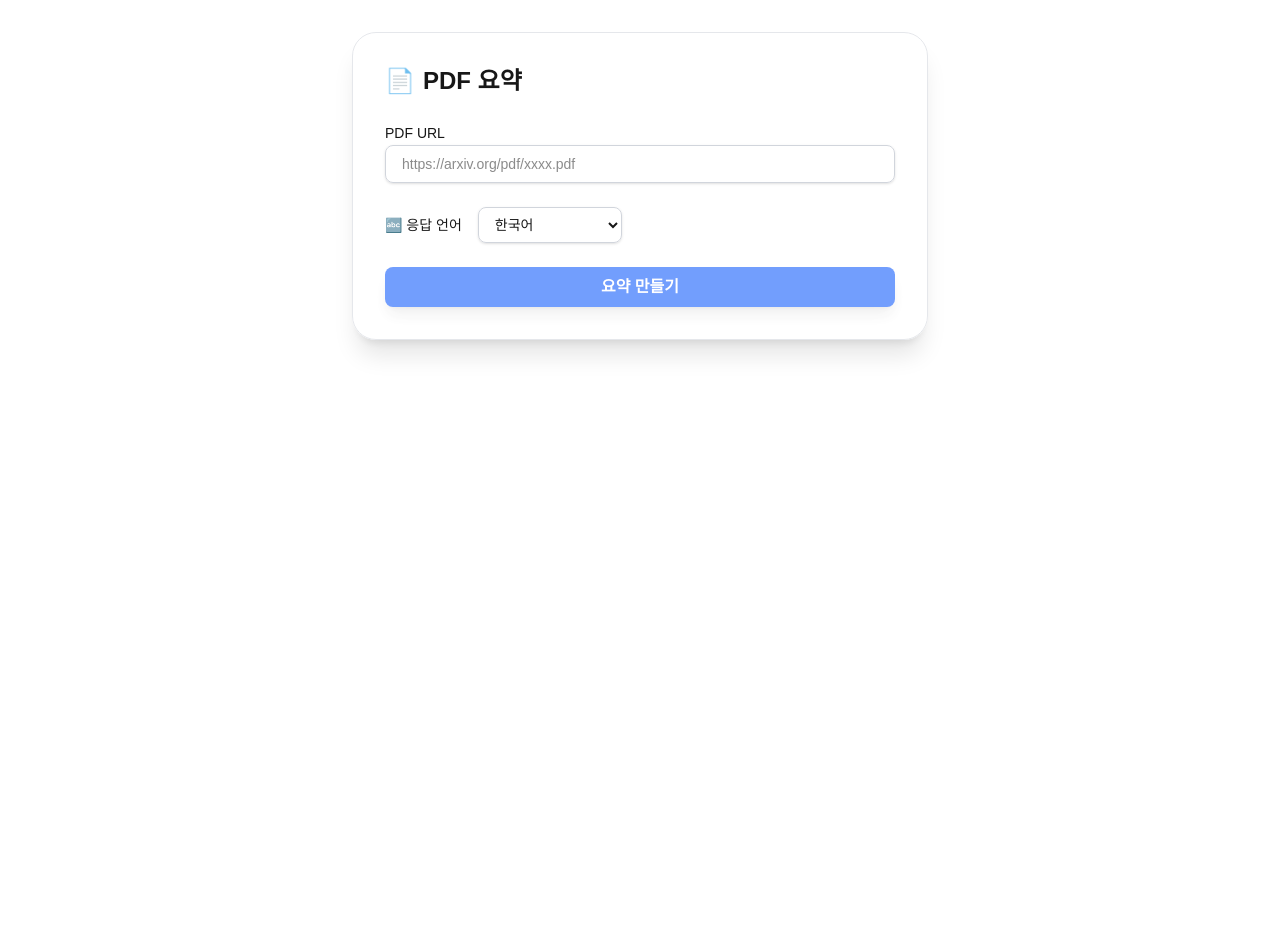
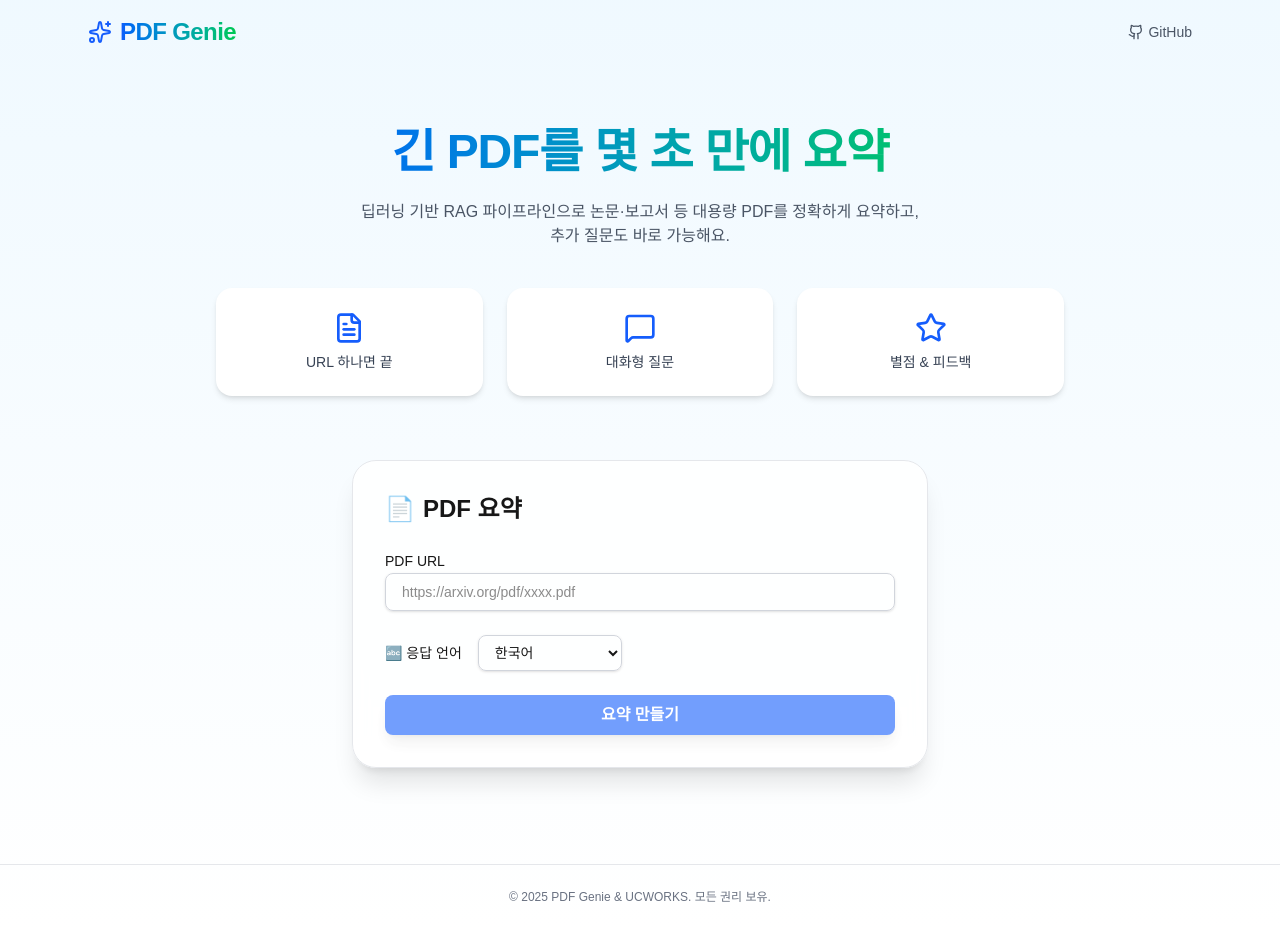
Before and after one commit to CODEHakR1234/ucware-llm-website, a Next.js app: page / in a window 1280 px wide. Before the commit the page ends 800 px from the top, so only its background shows below. Built offline with nearby package versions, Linux system fonts and the light colour scheme.

Commit message:
final upgrade ui

```diff
--- a/src/app/page.tsx
+++ b/src/app/page.tsx
@@ -1,9 +1,76 @@
+// src/app/page.tsx
+'use client'
+
+import {
+  FileText,
+  Sparkles,
+  MessageSquare,
+  Star,
+  Github,
+} from 'lucide-react'
 import PdfSummaryForm from '@/components/PdfSummaryForm'
 
-export default function UserHomePage() {
+export default function HomePage() {
   return (
-    <main className="mx-auto max-w-5xl p-8">
-      <PdfSummaryForm />
+    <main className="flex min-h-screen flex-col bg-gradient-to-b from-sky-50 to-white dark:from-neutral-900 dark:to-neutral-950">
+      {/* ── 헤더 ── */}
+      <header className="mx-auto flex w-full max-w-6xl items-center justify-between px-6 py-4">
+        <h1 className="flex items-center gap-2 text-2xl font-extrabold tracking-tight">
+          <Sparkles className="h-6 w-6 text-blue-600 dark:text-blue-400" />
+          <span className="bg-gradient-to-r from-blue-600 to-green-500 bg-clip-text text-transparent dark:from-blue-400 dark:to-green-400">
+            PDF Genie
+          </span>
+        </h1>
+        <a
+          href="https://github.com/CODEHakR1234/ucware-llm-website"
+          target="_blank"
+          className="flex items-center gap-1 text-sm text-gray-600 transition-colors hover:text-gray-900 dark:text-gray-400 dark:hover:text-gray-100"
+        >
+          <Github className="h-4 w-4" />
+          GitHub
+        </a>
+      </header>
+
+      {/* ── Hero 섹션 ── */}
+      <section className="mx-auto w-full max-w-4xl px-6 py-16 text-center">
+        <h2 className="mx-auto max-w-2xl bg-gradient-to-r from-blue-600 to-green-500 bg-clip-text text-4xl font-extrabold tracking-tight text-transparent sm:text-5xl">
+          긴 PDF를 <span className="whitespace-nowrap">몇 초 만에 요약</span>
+        </h2>
+	<p className="mx-auto mt-6 max-w-2xl text-gray-600 dark:text-gray-300">
+   	  딥러닝 기반&nbsp;RAG&nbsp;파이프라인으로 논문·보고서 등 대용량&nbsp;PDF를
+   	  정확하게&nbsp;요약하고,<br />
+   	<span className="font-medium">추가&nbsp;질문</span>도 바로&nbsp;가능해요.
+ 	</p>
+
+        {/* 특징 아이콘 리스트 */}
+        <div className="mt-10 grid grid-cols-1 gap-6 sm:grid-cols-3">
+          {[
+            { icon: FileText, label: 'URL 하나면 끝' },
+            { icon: MessageSquare, label: '대화형 질문' },
+            { icon: Star, label: '별점 & 피드백' },
+          ].map(({ icon: Icon, label }) => (
+            <div
+              key={label}
+              className="flex flex-col items-center gap-2 rounded-2xl bg-white p-6 shadow-md dark:bg-neutral-800"
+            >
+              <Icon className="h-8 w-8 text-blue-600 dark:text-blue-400" />
+              <span className="text-sm font-medium text-gray-700 dark:text-gray-200">
+                {label}
+              </span>
+            </div>
+          ))}
+        </div>
+      </section>
+
+      {/* ── 요약 폼 ── */}
+      <section className="mx-auto mb-24 w-full max-w-5xl px-6">
+        <PdfSummaryForm />
+      </section>
+
+      {/* ── 풋터 ── */}
+      <footer className="mt-auto border-t border-gray-200 py-6 text-center text-xs text-gray-500 dark:border-neutral-700 dark:text-gray-400">
+        © {new Date().getFullYear()} PDF Genie & UCWORKS. 모든 권리 보유.
+      </footer>
     </main>
   )
 }
--- a/src/components/PdfSummaryForm/PdfSummaryForm.tsx
+++ b/src/components/PdfSummaryForm/PdfSummaryForm.tsx
@@ -1,6 +1,7 @@
 'use client'
 
 import { useState, useRef, useCallback } from 'react'
+import { motion, AnimatePresence } from 'framer-motion'
 import Spinner from '../common/Spinner'
 import FollowUpCard from './FollowUpCard'
 import FeedbackModal from './FeedbackModal'
@@ -44,7 +45,7 @@
     return `fid_${hash32(norm)}_${base}`
   }
 
-  /* ── API 래퍼 ── */
+  /* ── API 호출 래퍼 ── */
   const callApi = useCallback(
     async (query: string, follow = false) => {
       const API = process.env.NEXT_PUBLIC_API_URL ?? 'http://localhost:8000'
@@ -66,7 +67,7 @@
         })
         if (!res.ok)
           throw new Error(
-            res.status === 404 ? 'PDF를 찾을 수 없습니다.' : `서버 오류 (${res.status})`
+            res.status === 404 ? 'PDF를 찾을 수 없습니다.' : `서버 오류 (${res.status})`,
           )
 
         const data = await res.json()
@@ -86,7 +87,7 @@
         setStatus('idle')
       }
     },
-    [pdfUrl, lang]
+    [pdfUrl, lang],
   )
 
   /* ── 핸들러 ── */
@@ -110,19 +111,23 @@
   /* ── 렌더 ── */
   return (
     <>
-      {/** ── summary 단계면 그리드, 아니면 단독 카드 ── */}
-      <section
+      {/* 컨테이너: summary 단계에만 2-열 그리드, layout prop으로 폭 전환 애니메이션 */}
+      <motion.section
+        layout
         className={`mx-auto ${
-          phase === 'summary' ? 'grid max-w-5xl gap-6 md:grid-cols-2' : 'max-w-xl'
+          phase === 'summary'
+            ? 'grid max-w-5xl gap-6 md:grid-cols-2'
+            : 'max-w-xl'
         }`}
       >
-        {/** ── 왼쪽 카드: 입력 + (summary 시) 결과 ── */}
-        <section
-          className="flex h-full flex-col space-y-6 rounded-3xl border border-gray-200
-                     bg-white/80 p-8 shadow-xl backdrop-blur-sm dark:border-neutral-700
-                     dark:bg-neutral-900/70"
+        {/* ── 왼쪽 카드: 입력 + (요약) ── */}
+        <motion.section
+          layout
+          className="flex h-full flex-col space-y-6 rounded-3xl border
+                     border-gray-200 bg-white/80 p-8 shadow-xl backdrop-blur-sm
+                     dark:border-neutral-700 dark:bg-neutral-900/70"
         >
-          {/** 제목 */}
+          {/* 제목 */}
           <h1 className="flex items-center gap-2 text-2xl font-extrabold">
             <span role="img" aria-label="pdf">
               📄
@@ -130,7 +135,7 @@
             PDF 요약
           </h1>
 
-          {/** URL 입력 */}
+          {/* URL 입력 */}
           <div className="space-y-2">
             <label htmlFor="url" className="text-sm font-medium">
               PDF URL
@@ -149,7 +154,7 @@
             />
           </div>
 
-          {/** 언어 선택 */}
+          {/* 언어 선택 */}
           <div className="flex flex-col gap-2 sm:flex-row sm:items-center sm:gap-4">
             <label htmlFor="lang" className="text-sm font-medium">
               🔤 응답 언어
@@ -171,7 +176,7 @@
             </select>
           </div>
 
-          {/** 요약/재요약 버튼 */}
+          {/* 요약 버튼 */}
           <button
             onClick={handleSummary}
             disabled={status === 'loading-summary' || !pdfUrl}
@@ -185,7 +190,7 @@
 
           {error && <p className="text-sm text-red-600">{error}</p>}
 
-          {/** ── 요약 결과 (summary 단계에서만) ── */}
+          {/* 요약 결과 */}
           {phase === 'summary' && (
             <div className="flex flex-col space-y-4">
               <h2 className="flex items-center gap-2 text-lg font-bold">
@@ -203,11 +208,13 @@
               </pre>
             </div>
           )}
-        </section>
+        </motion.section>
 
-        {/** ── 오른쪽: Follow-up 카드 ── */}
+        {/* ── 오른쪽: FollowUpCard (AnimatePresence로 부드럽게 등장) ── */}
+        <AnimatePresence mode="wait">
           {phase === 'summary' && (
             <FollowUpCard
+              key="followup"
               busy={status === 'loading-followup'}
               followupLog={followupLog}
               onAsk={handleAsk}
@@ -217,9 +224,10 @@
               }}
             />
           )}
-      </section>
+        </AnimatePresence>
+      </motion.section>
 
-      {/** ── 평가 모달 ── */}
+      {/* 평가 모달 */}
       {showFeedback && (
         <FeedbackModal
           rating={rating}
```
Also changed, not shown: package.json (+8 -6 lines), src/components/PdfSummaryForm/FollowUpCard.tsx (+37 -12 lines), 1 other file (tests, documents, lock files or other folders). Lines whose indentation alone changed are shown as unchanged.
